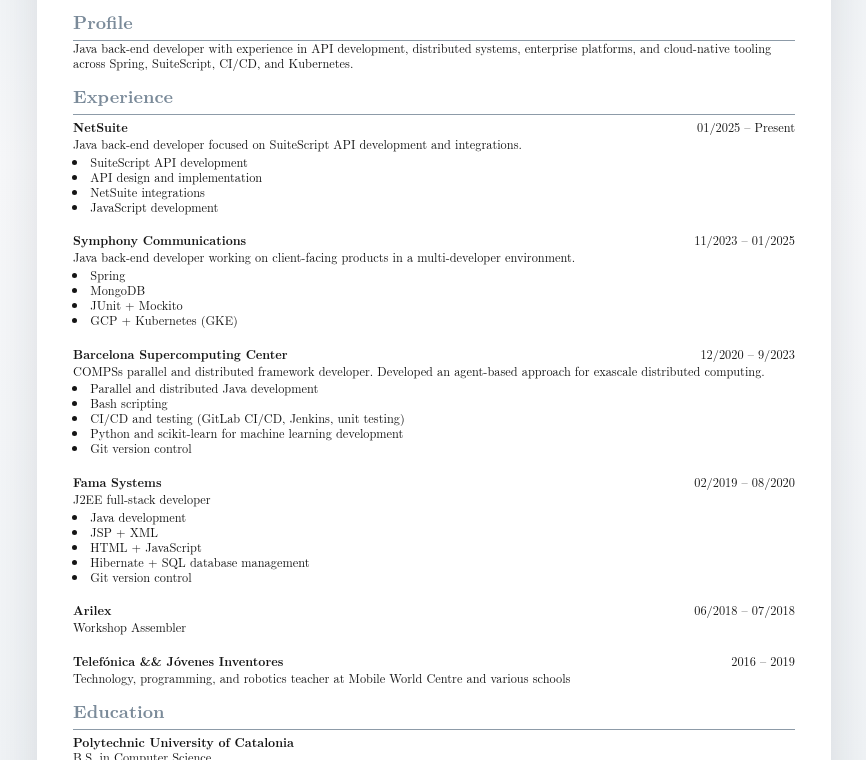
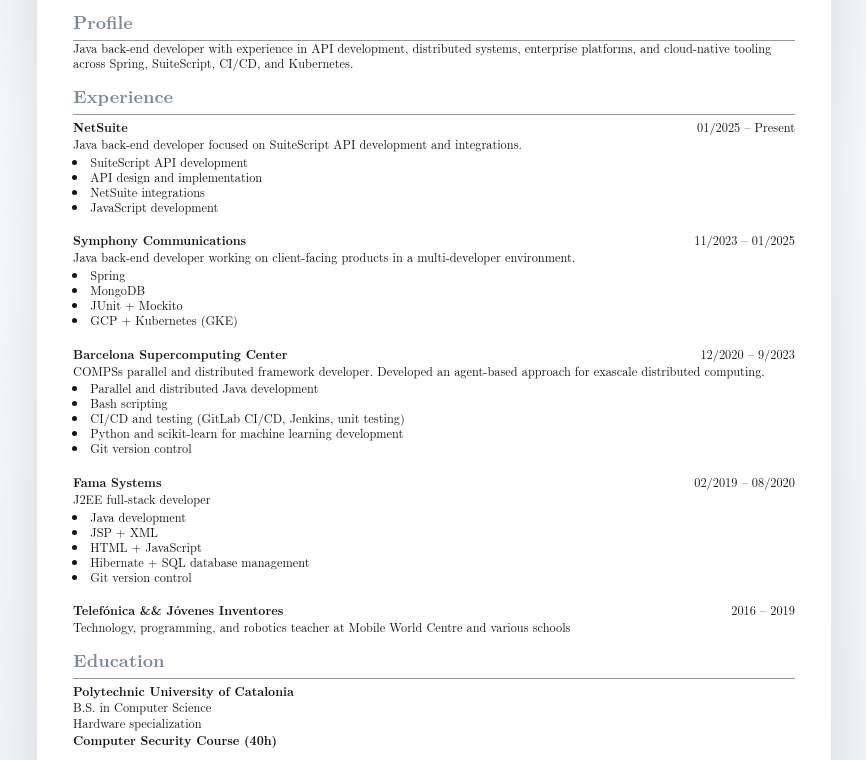
Before and after one commit to SkullKiddo/SkullKiddo.github.io, a plain HTML site: page index.html in a window 1280 px wide. Shown: the part 137-897 px from the top of the page, without its empty margins (206-1072 px from the left). Drawn offline with Linux system fonts and the light colour scheme.

Commit message:
eliminado arilex

```diff
--- a/index.html
+++ b/index.html
@@ -379,16 +379,6 @@
         <article class="experience-entry">
           <div class="experience-header">
             <h3 class="experience-company">
-              <a href="https://arilex.es/" rel="noreferrer" target="_blank">Arilex</a>
-            </h3>
-            <div class="experience-dates">06/2018 &ndash; 07/2018</div>
-          </div>
-          <p class="experience-summary">Workshop Assembler</p>
-        </article>
-
-        <article class="experience-entry">
-          <div class="experience-header">
-            <h3 class="experience-company">
               <a href="https://www.telefonica.com/en/" rel="noreferrer" target="_blank">
                 Telef&oacute;nica
               </a>
```
